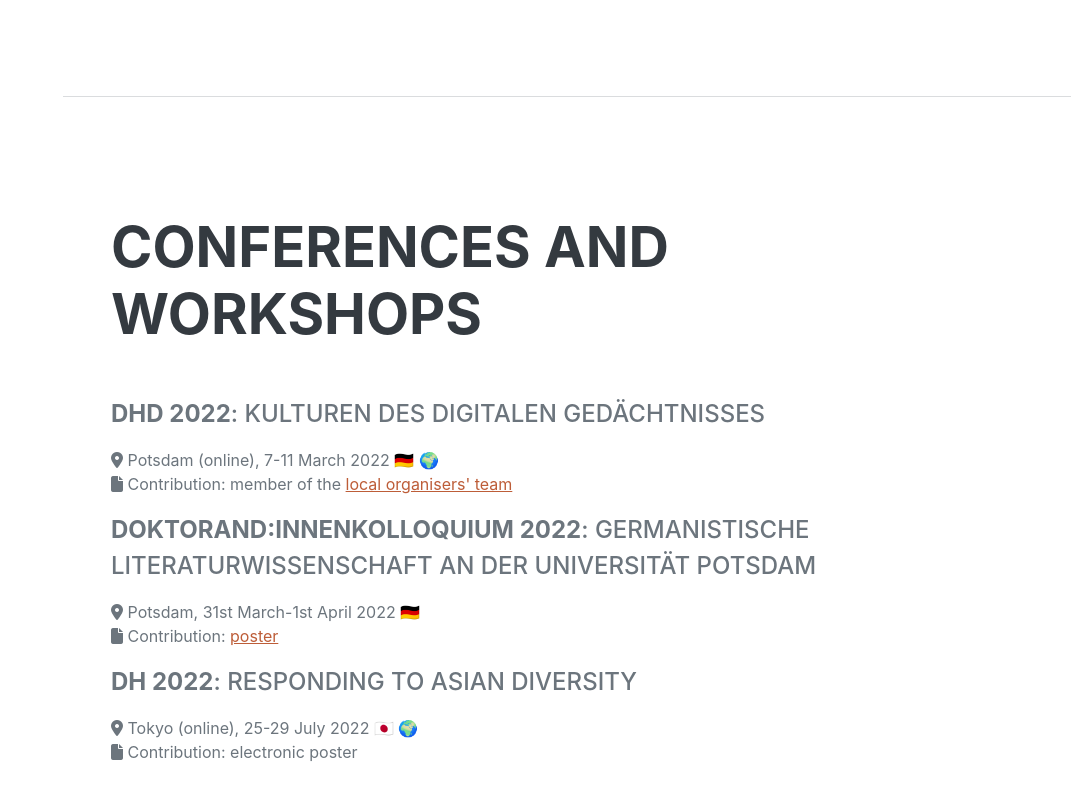
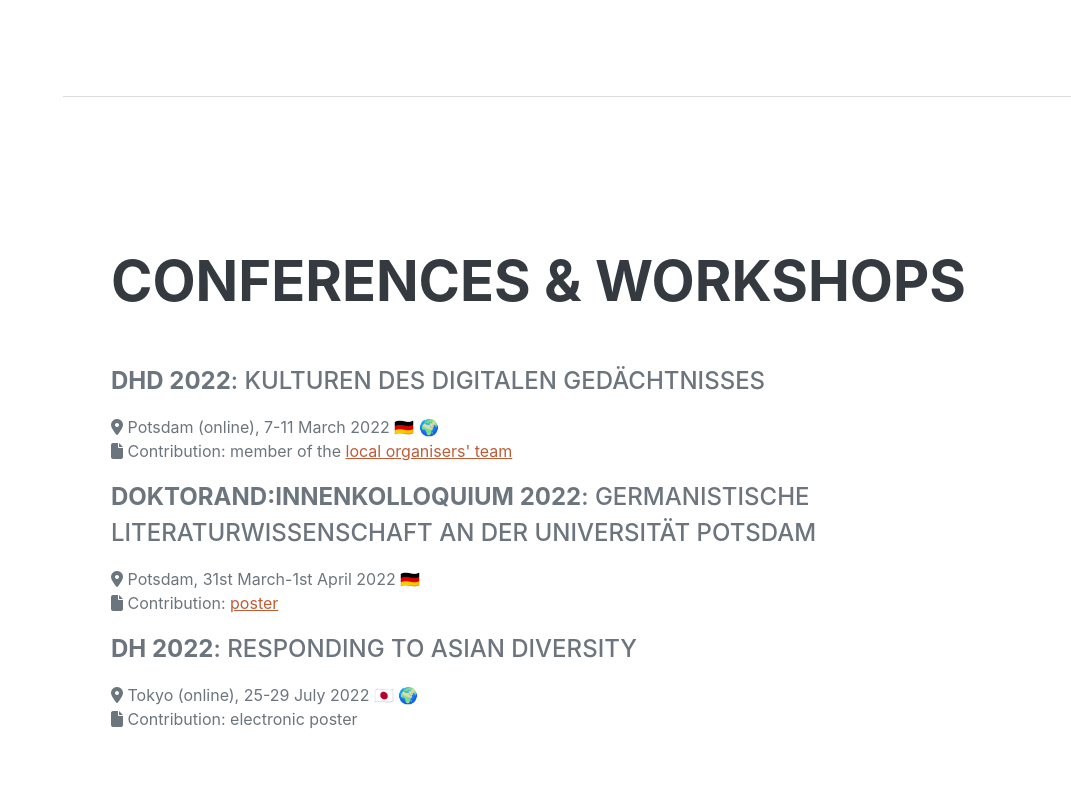
Before and after one commit to lucagiovannini7/lucagiovannini7.github.io, a plain HTML site: page index.html in a window 1280 px wide. Shown: the part 2465-3265 px from the top of the page, without its empty margins (209-1280 px from the left). Drawn offline with nearby package versions, Linux system fonts and the light colour scheme; a web font is replaced by a local one.

Commit message:
Update index.html

```diff
--- a/index.html
+++ b/index.html
@@ -99,7 +99,7 @@
             <!-- Conferences -->
             <section class="resume-section" id="conferences">
                 <div class="resume-section-content">
-                    <h2 class="mb-5">Conferences and Workshops</h2>
+                    <h2 class="mb-5">Conferences & Workshops</h2>
 
                     <div class="subheading mb-3"><b>DHd 2022</b>: Kulturen des digitalen Gedächtnisses</div>
                     <i class="fa-solid fa-location-dot"></i> Potsdam (online), 7-11 March 2022  &#127465;&#127466; &#127757;
```
